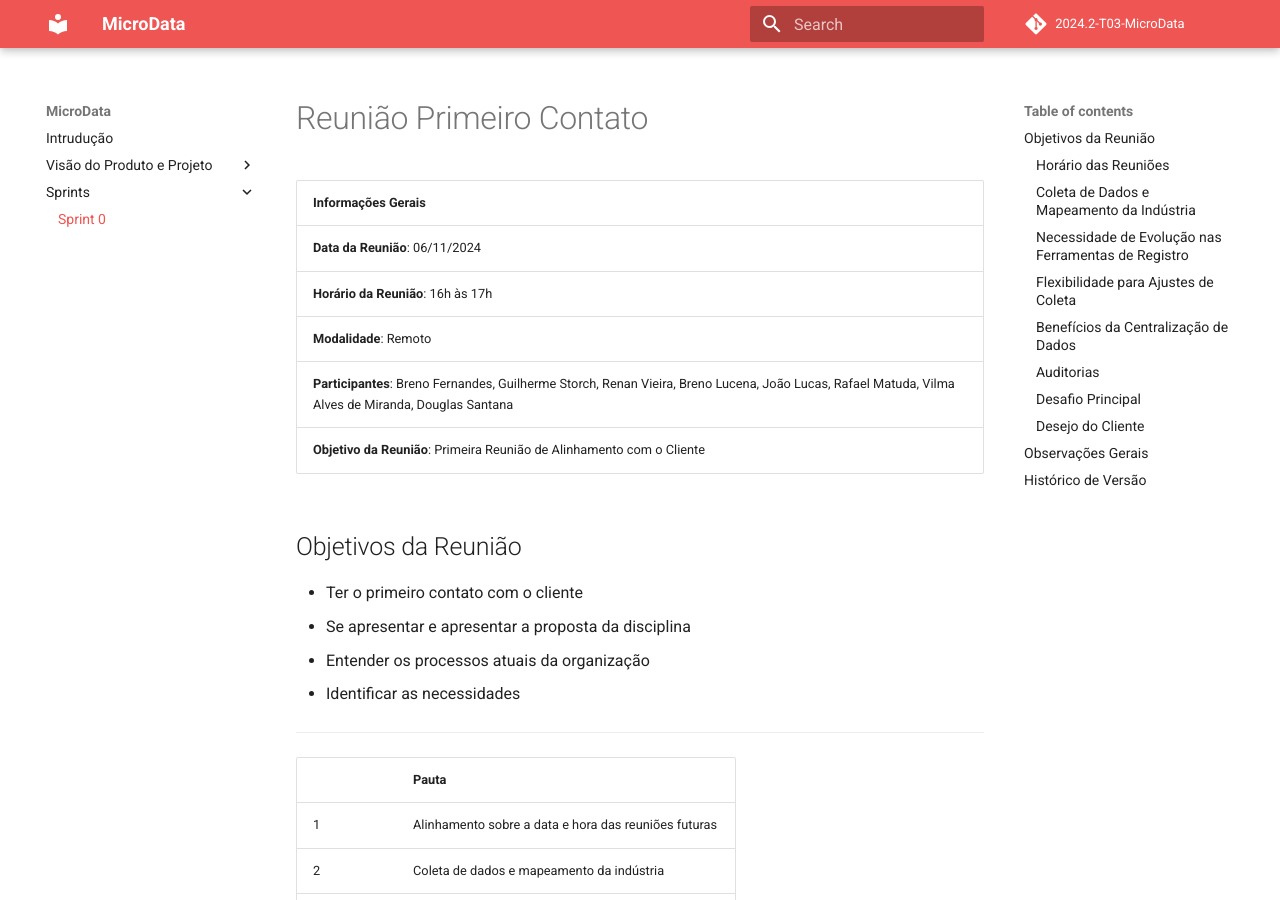
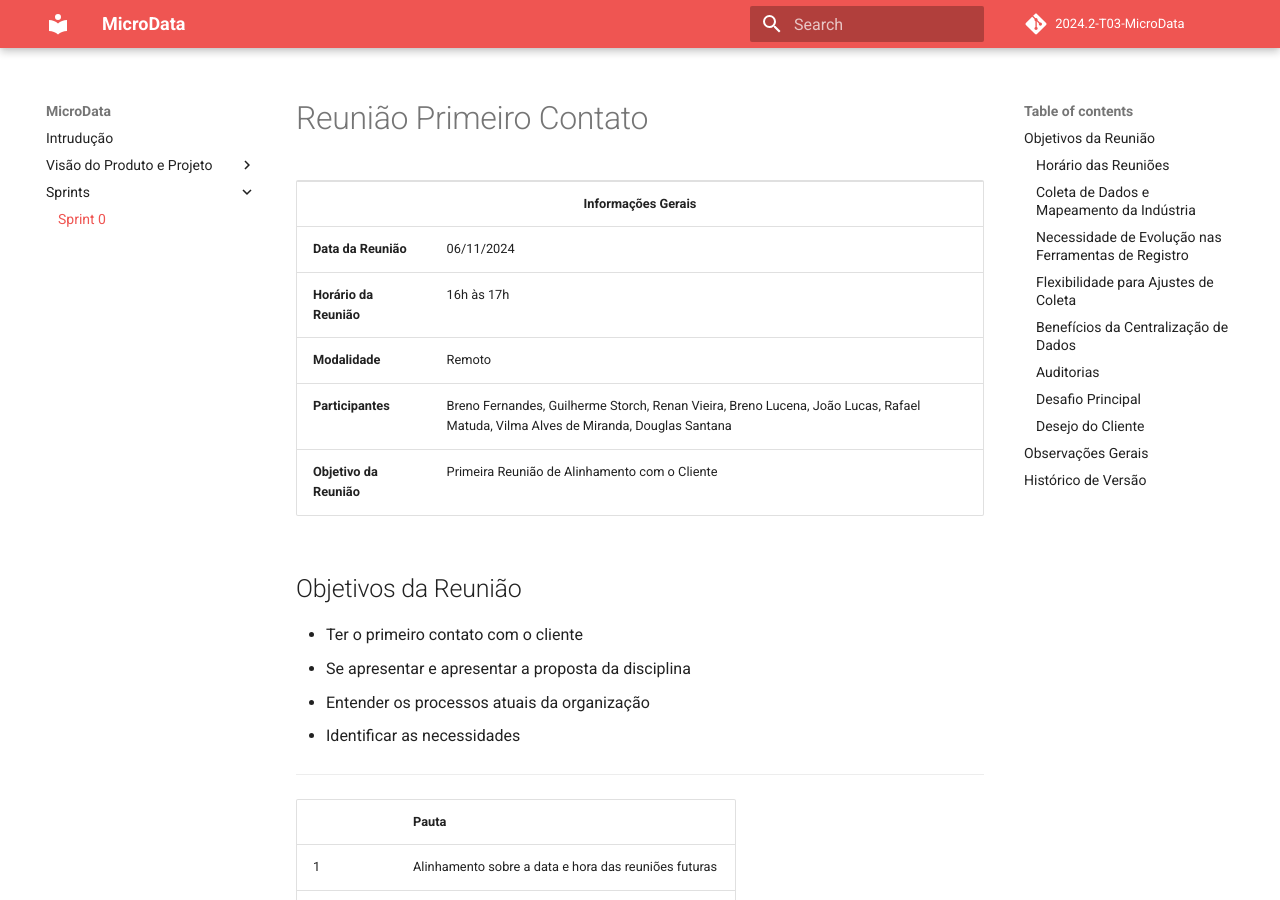
Before and after one commit to storch7/2024.2-T03-MicroData, an MkDocs documentation site: the page built from docs/sprints/sprint0/reuniao.md, in a window 1280 px wide and 900 px high. Built offline with MkDocs 1.6.1 and Material for MkDocs 9.7.7, drawn with Linux system fonts in a browser that asks for light colours; comment, search, counter and statistics services are not loaded.

Commit message:
fix: table with general informations

```diff
--- a/docs/sprints/sprint0/reuniao.md
+++ b/docs/sprints/sprint0/reuniao.md
@@ -1,12 +1,32 @@
 # Reunião Primeiro Contato
 
-| **Informações Gerais** |
-|------------------------|
-| **Data da Reunião**: 06/11/2024 |
-| **Horário da Reunião**: 16h às 17h |
-| **Modalidade**: Remoto |
-| **Participantes**: Breno Fernandes, Guilherme Storch, Renan Vieira, Breno Lucena, João Lucas, Rafael Matuda, Vilma Alves de Miranda, Douglas Santana |
-| **Objetivo da Reunião**: Primeira Reunião de Alinhamento com o Cliente |
+<table>
+  <tr>
+    <td colspan="2" align="center"><strong>Informações Gerais</strong></td>
+  </tr>
+  <tr>
+    <td><strong>Data da Reunião</strong></td>
+    <td>06/11/2024</td>
+  </tr>
+  <tr>
+    <td><strong>Horário da Reunião</strong></td>
+    <td>16h às 17h</td>
+  </tr>
+  <tr>
+    <td><strong>Modalidade</strong></td>
+    <td>Remoto</td>
+  </tr>
+  <tr>
+    <td><strong>Participantes</strong></td>
+    <td>Breno Fernandes, Guilherme Storch, Renan Vieira, Breno Lucena, João Lucas, Rafael Matuda, Vilma Alves de Miranda, Douglas Santana</td>
+  </tr>
+  <tr>
+    <td><strong>Objetivo da Reunião</strong></td>
+    <td>Primeira Reunião de Alinhamento com o Cliente</td>
+  </tr>
+</table>
+
+
 
 ## Objetivos da Reunião
 
```
